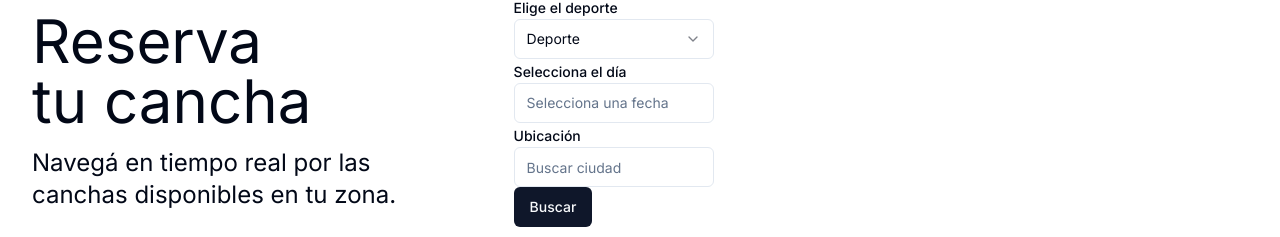
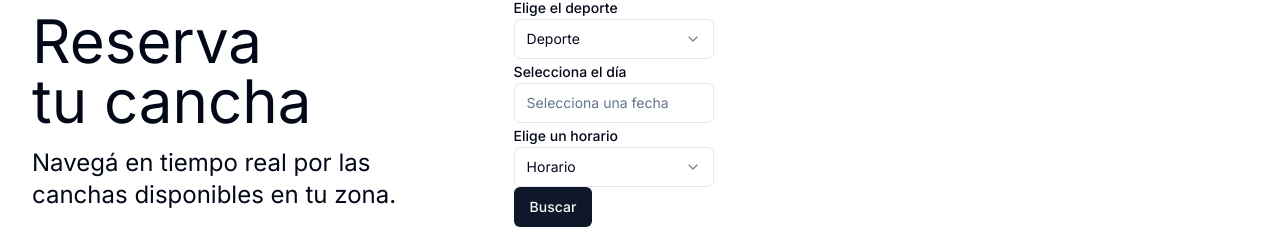
Before and after one commit to SantiZai/court-reservation-client, a Next.js app: page / in a window 1280 px wide. Shown: the part 165-402 px from the top of the page. Built offline with nearby package versions, Linux system fonts and the light colour scheme.

Commit message:
adding select box for hours

```diff
--- a/components/SearchCourt.tsx
+++ b/components/SearchCourt.tsx
@@ -1,6 +1,6 @@
 "use client";
 
-import { useState } from "react";
+import { useEffect, useState } from "react";
 import { Button } from "./ui/button";
 import { Input } from "./ui/input";
 import { Label } from "./ui/label";
@@ -11,17 +11,26 @@ import {
   SelectTrigger,
   SelectValue,
 } from "./ui/select";
-import { Popover, PopoverContent, PopoverTrigger } from "./ui/popover"
+import { Popover, PopoverContent, PopoverTrigger } from "./ui/popover";
 import { cn } from "@/lib/utils";
-import { format, formatDistance, formatRelative, subDays } from "date-fns";
+import { format } from "date-fns";
 import { Calendar } from "./ui/calendar";
 import { es } from "date-fns/locale";
+import * as hours from "@/utils/functions/manipulateHours";
 
-const SearchCourts = (props: {class: string}) => {
+const SearchCourts = (props: { class: string }) => {
   const [date, setDate] = useState<Date>();
+  const [horasDisponibles, setHorasDisponibles] = useState<string[]>();
+
+  useEffect(() => {
+    setHorasDisponibles(hours.generateHours());
+  }, []);
 
   return (
-    <form onSubmit={(e) => e.preventDefault()} className={props.class}>
+    <form
+      onSubmit={(e) => e.preventDefault()}
+      className={props.class}
+    >
       <fieldset className="w-[200px]">
         <Label htmlFor="location">Ubicación</Label>
         <Input
@@ -46,22 +55,42 @@ const SearchCourts = (props: {class: string}) => {
         <Label>Selecciona el día</Label>
         <Popover>
           <PopoverTrigger asChild>
-            <Button variant={"outline"} className={cn("w-full justify-start text-left font-normal px-3 py-2", !date && "text-muted-foreground")}>
-              {date ? format(date, "eee d 'de' MMMM 'de' y", {locale: es}) : <span>Selecciona una fecha</span>}
+            <Button
+              variant={"outline"}
+              className={cn(
+                "w-full justify-start text-left font-normal px-3 py-2",
+                !date && "text-muted-foreground"
+              )}
+            >
+              {date ? (
+                format(date, "eee d 'de' MMMM 'de' y", { locale: es })
+              ) : (
+                <span>Selecciona una fecha</span>
+              )}
             </Button>
           </PopoverTrigger>
           <PopoverContent className="w-auto p-0">
-            <Calendar mode="single" selected={date} onSelect={setDate} />
+            <Calendar
+              mode="single"
+              selected={date}
+              onSelect={setDate}
+            />
           </PopoverContent>
         </Popover>
       </fieldset>
       <fieldset className="w-[200px]">
-        <Label htmlFor="location">Ubicación</Label>
-        <Input
-          id="location"
-          type="text"
-          placeholder="Buscar ciudad"
-        />
+        <Label>Elige un horario</Label>
+        <Select>
+          <SelectTrigger>
+            <SelectValue placeholder="Horario" />
+          </SelectTrigger>
+          <SelectContent>
+            {horasDisponibles &&
+              horasDisponibles.map((hour) => {
+                return <SelectItem value={hour}>{hour}</SelectItem>;
+              })}
+          </SelectContent>
+        </Select>
       </fieldset>
       <Button type="submit">Buscar</Button>
     </form>
--- /dev/null
+++ b/utils/functions/manipulateHours.ts
@@ -0,0 +1,15 @@
+const generateHours = (): string[] => {
+  const LIMITE: number = 24;
+  let horas: string[] = [];
+  for (let i = 0; i <= LIMITE; i++) {
+    if (i < 10) {
+      horas.push(`0${i}:00`);
+      horas.push(`0${i}:30`);
+    } else {
+      horas.push(`${i}:00`);
+    }
+  }
+  return horas;
+};
+
+export { generateHours };
```
